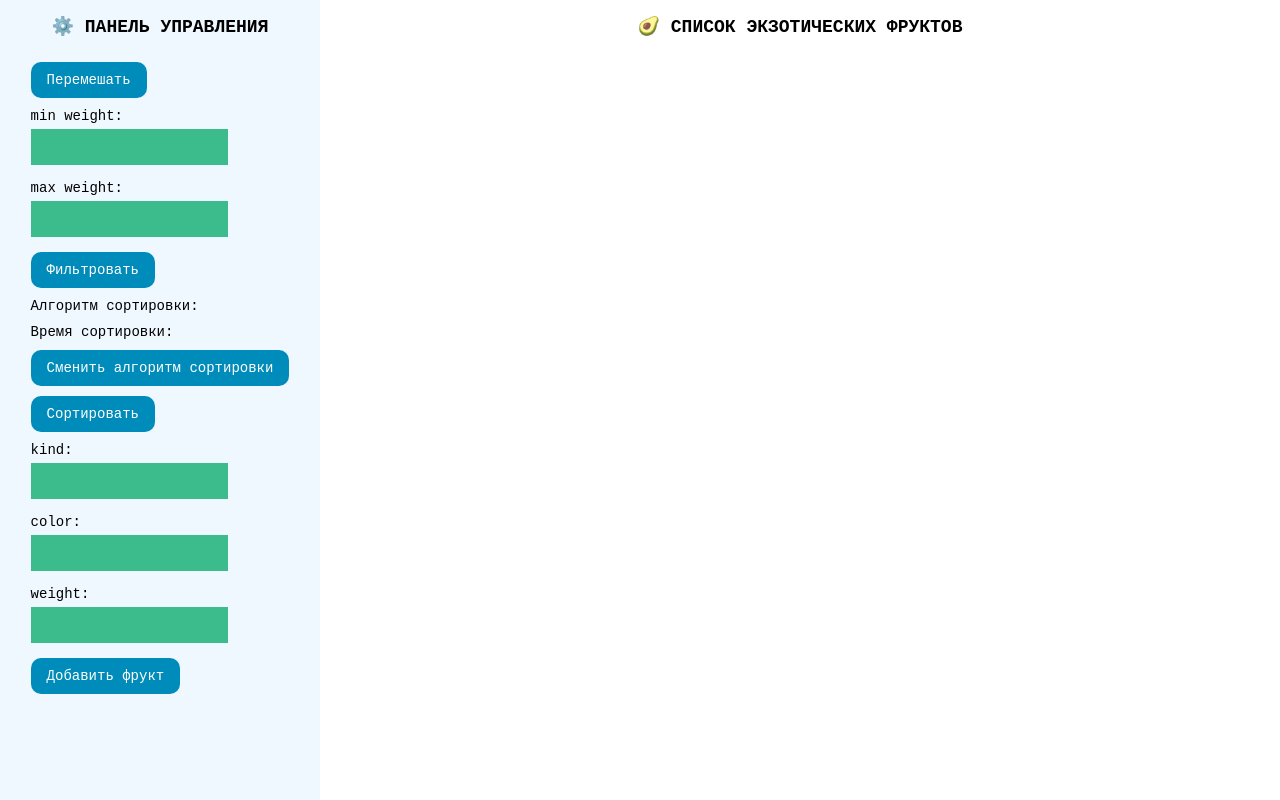
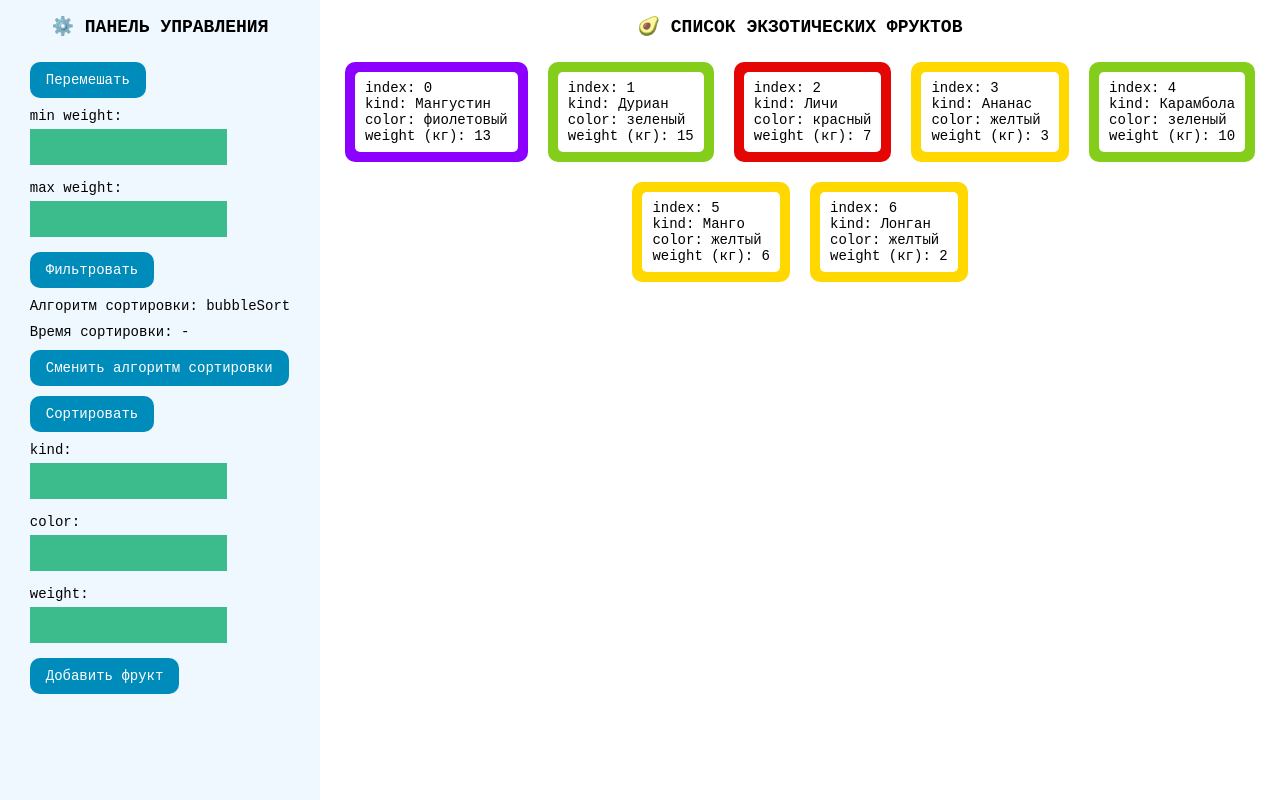
Before and after one commit to aleosina12/php_course_module12, a plain HTML site: page index.html in a window 1280 px wide. Drawn offline with Linux system fonts and the light colour scheme.

Commit message:
Add files via upload

```diff
--- a/index.html
+++ b/index.html
@@ -81,6 +81,6 @@
       </section>
     </main>
 
-    <script src="index.js"></script>
+    <script src="./js/index.js"></script>
   </body>
 </html>
```
